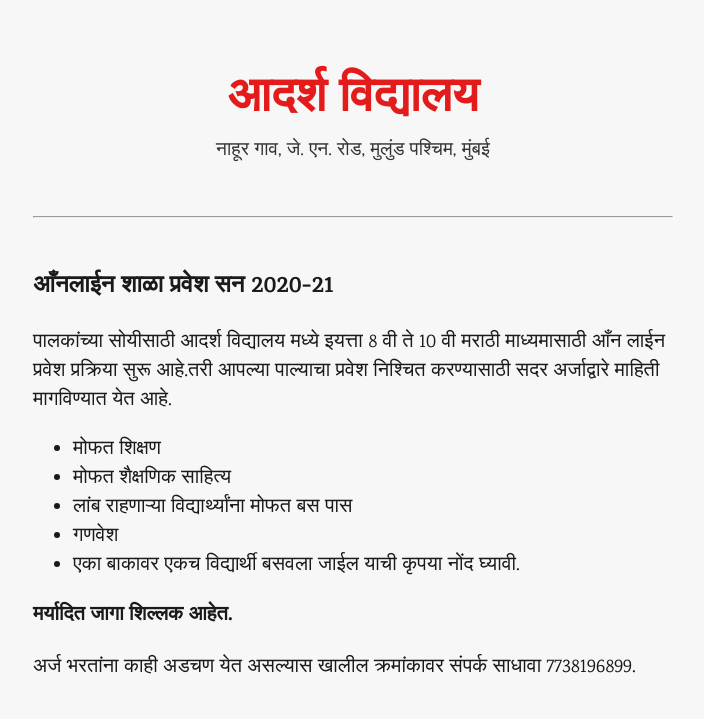
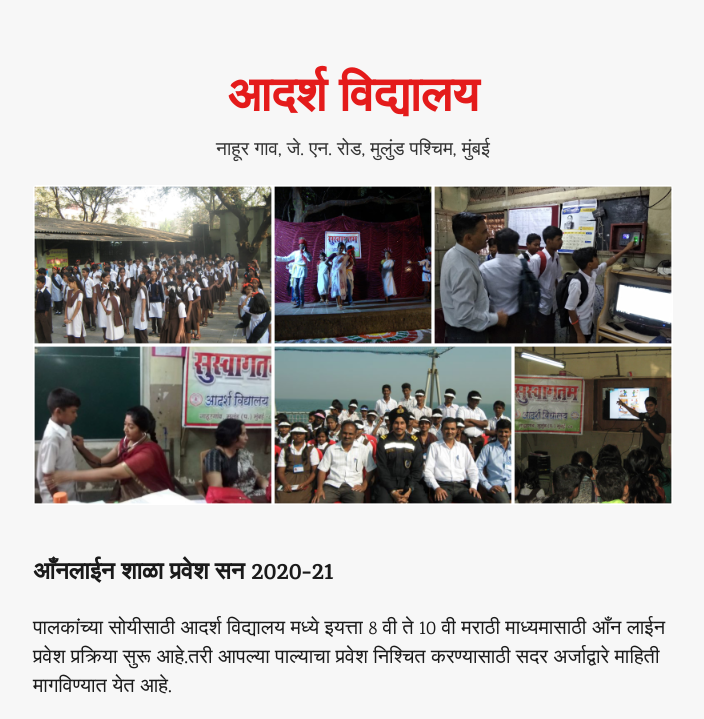
Before and after one commit to suwardhan/rk-school, a plain HTML site: page admission-form.html in a window 1280 px wide. Shown: the top 719 px of the page, without its empty margins (287-991 px from the left). Drawn offline with Linux system fonts and the light colour scheme; files whose address does not match are found by name.

Commit message:
updated cover

```diff
--- a/admission-form.html
+++ b/admission-form.html
@@ -22,8 +22,8 @@
 <body>
 		<h1>आदर्श विद्यालय</h1>
 		<h3>नाहूर गाव, जे. एन. रोड, मुलुंड पश्चिम, मुंबई</h3>
+		<img src="images/cover.png">
 		<br>
-		<hr>
 		<br>
 		<h2>आँनलाईन शाळा प्रवेश सन  2020-21</h2>
 		<p>पालकांच्या सोयीसाठी आदर्श विद्यालय मध्ये इयत्ता 8 वी ते 10 वी मराठी माध्यमासाठी  आँन लाईन  प्रवेश प्रक्रिया सुरू आहे.तरी आपल्या पाल्याचा प्रवेश निश्चित करण्यासाठी सदर अर्जाद्वारे माहिती मागविण्यात येत आहे. </p>
```
